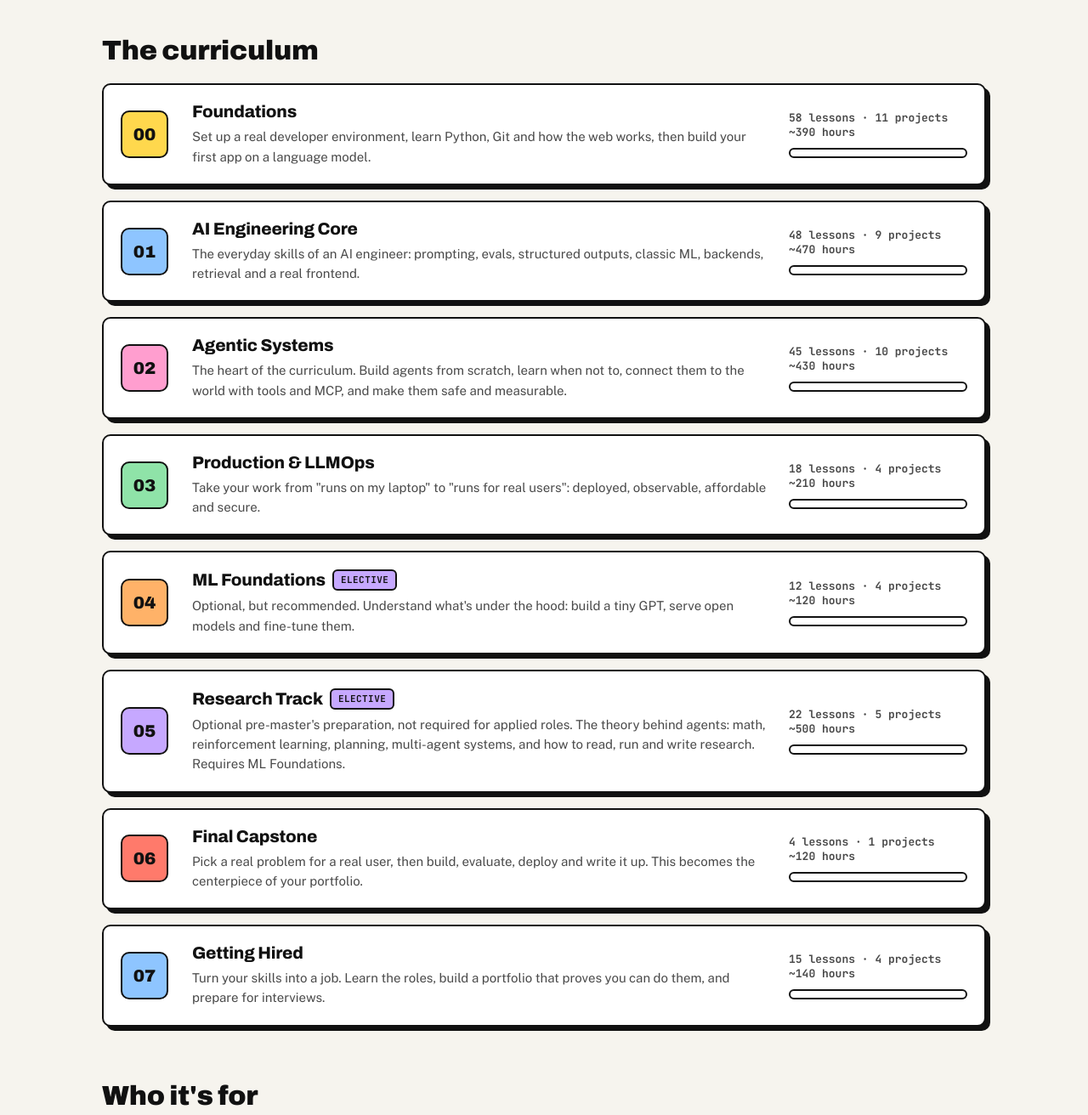
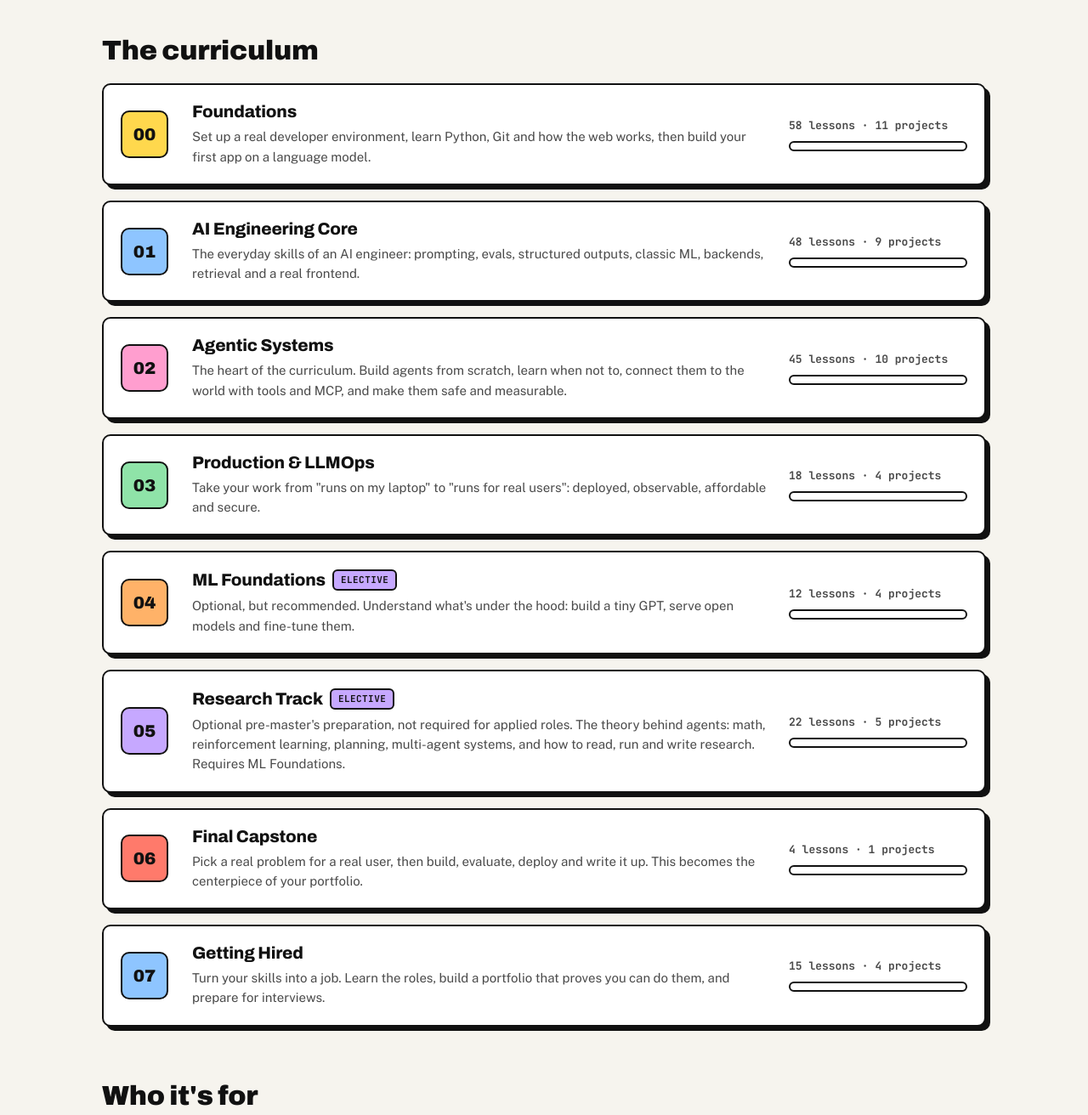
Before and after one commit to espiNovah/project-mimir, a plain HTML site: page index.html in a window 1280 px wide. Shown: the part 720-2032 px from the top of the page at 85% size. Drawn offline with nearby package versions, Linux system fonts and the light colour scheme.

Commit message:
Hide hour estimates from curriculum path cards and stats

```diff
--- a/assets/js/app.js
+++ b/assets/js/app.js
@@ -69,7 +69,7 @@
         <h1>${esc(path.title)}</h1>
         <p class="lead">${esc(path.description)}</p>
         ${(path.requires || []).length ? `<p class="requires">Requires: ${path.requires.map((id) => { const r = findPath(id); return r ? `<a href="#/paths/${r.id}">${esc(r.title)}</a>` : ""; }).join(", ")}</p>` : ""}
-        <div class="path-stats"><span>~${path.hours} hours</span><span>${path.sections.length} sections</span><span>${c.total} lessons</span><span>${c.projects} projects</span><span>${c.done}/${c.total} complete</span></div>
+        <div class="path-stats"><span>${path.sections.length} sections</span><span>${c.total} lessons</span><span>${c.projects} projects</span><span>${c.done}/${c.total} complete</span></div>
         <div class="progress"><i style="width:${pct(c.done, c.total)}%"></i></div>
       </header>
       ${path.sections.map((s) => `
--- a/index.html
+++ b/index.html
@@ -261,42 +261,42 @@
         <li><a class="path-card" href="#/paths/foundations" data-path="foundations">
           <span class="num">00</span>
           <div><h3>Foundations</h3><p>Set up a real developer environment, learn Python, Git and how the web works, then build your first app on a language model.</p></div>
-          <div class="meta"><span>58 lessons · 11 projects<br>~390 hours</span><div class="progress"><i></i></div></div>
+          <div class="meta"><span>58 lessons · 11 projects</span><div class="progress"><i></i></div></div>
         </a></li>
         <li><a class="path-card" href="#/paths/core" data-path="core">
           <span class="num">01</span>
           <div><h3>AI Engineering Core</h3><p>The everyday skills of an AI engineer: prompting, evals, structured outputs, classic ML, backends, retrieval and a real frontend.</p></div>
-          <div class="meta"><span>48 lessons · 9 projects<br>~470 hours</span><div class="progress"><i></i></div></div>
+          <div class="meta"><span>48 lessons · 9 projects</span><div class="progress"><i></i></div></div>
         </a></li>
         <li><a class="path-card" href="#/paths/agentic" data-path="agentic">
           <span class="num">02</span>
           <div><h3>Agentic Systems</h3><p>The heart of the curriculum. Build agents from scratch, learn when not to, connect them to the world with tools and MCP, and make them safe and measurable.</p></div>
-          <div class="meta"><span>45 lessons · 10 projects<br>~430 hours</span><div class="progress"><i></i></div></div>
+          <div class="meta"><span>45 lessons · 10 projects</span><div class="progress"><i></i></div></div>
         </a></li>
         <li><a class="path-card" href="#/paths/production" data-path="production">
           <span class="num">03</span>
           <div><h3>Production &amp; LLMOps</h3><p>Take your work from &quot;runs on my laptop&quot; to &quot;runs for real users&quot;: deployed, observable, affordable and secure.</p></div>
-          <div class="meta"><span>18 lessons · 4 projects<br>~210 hours</span><div class="progress"><i></i></div></div>
+          <div class="meta"><span>18 lessons · 4 projects</span><div class="progress"><i></i></div></div>
         </a></li>
         <li><a class="path-card" href="#/paths/ml" data-path="ml">
           <span class="num">04</span>
           <div><h3>ML Foundations <span class="tag optional">Elective</span></h3><p>Optional, but recommended. Understand what&#x27;s under the hood: build a tiny GPT, serve open models and fine-tune them.</p></div>
-          <div class="meta"><span>12 lessons · 4 projects<br>~120 hours</span><div class="progress"><i></i></div></div>
+          <div class="meta"><span>12 lessons · 4 projects</span><div class="progress"><i></i></div></div>
         </a></li>
         <li><a class="path-card" href="#/paths/research" data-path="research">
           <span class="num">05</span>
           <div><h3>Research Track <span class="tag optional">Elective</span></h3><p>Optional pre-master&#x27;s preparation, not required for applied roles. The theory behind agents: math, reinforcement learning, planning, multi-agent systems, and how to read, run and write research. Requires ML Foundations.</p></div>
-          <div class="meta"><span>22 lessons · 5 projects<br>~500 hours</span><div class="progress"><i></i></div></div>
+          <div class="meta"><span>22 lessons · 5 projects</span><div class="progress"><i></i></div></div>
         </a></li>
         <li><a class="path-card" href="#/paths/capstone" data-path="capstone">
           <span class="num">06</span>
           <div><h3>Final Capstone</h3><p>Pick a real problem for a real user, then build, evaluate, deploy and write it up. This becomes the centerpiece of your portfolio.</p></div>
-          <div class="meta"><span>4 lessons · 1 projects<br>~120 hours</span><div class="progress"><i></i></div></div>
+          <div class="meta"><span>4 lessons · 1 projects</span><div class="progress"><i></i></div></div>
         </a></li>
         <li><a class="path-card" href="#/paths/hired" data-path="hired">
           <span class="num">07</span>
           <div><h3>Getting Hired</h3><p>Turn your skills into a job. Learn the roles, build a portfolio that proves you can do them, and prepare for interviews.</p></div>
-          <div class="meta"><span>15 lessons · 4 projects<br>~140 hours</span><div class="progress"><i></i></div></div>
+          <div class="meta"><span>15 lessons · 4 projects</span><div class="progress"><i></i></div></div>
         </a></li>
         </ol>
       </section>
```
Also changed, not shown: 1 other file.
